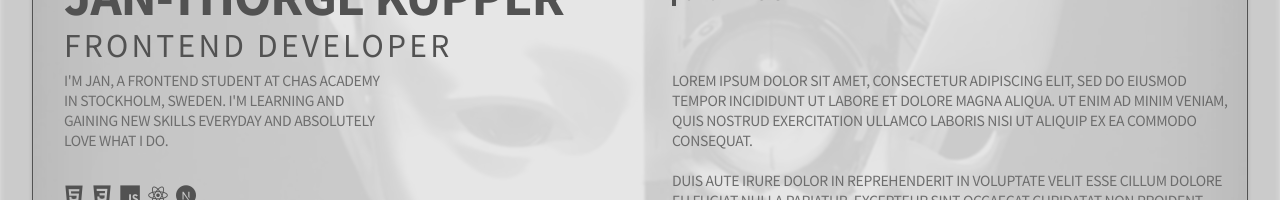
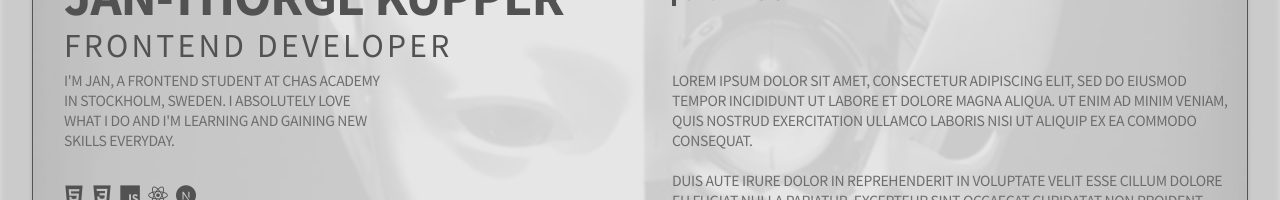
Before and after one commit to t-kupp/portfolio-v2, a Next.js app: page / in a window 1280 px wide. Shown: the part 310-510 px from the top of the page. Built offline with nearby package versions, Linux system fonts and the light colour scheme; a web font is replaced by a local one.

Commit message:
changed greeting section text

```diff
--- a/src/components/GreetingSection.jsx
+++ b/src/components/GreetingSection.jsx
@@ -7,8 +7,8 @@ export default function GreetingSection() {
         <div className='text-header'>Jan-Thorge Kupper</div>
         <div className='text-spaced'>Frontend Developer</div>
         <div className='text-description mb-8 max-w-xs'>
-          I'm Jan, a Frontend student at Chas Academy in Stockholm, Sweden. I'm learning and gaining
-          new skills everyday and absolutely love what I do.
+          I'm Jan, a Frontend student at Chas Academy in Stockholm, Sweden. I absolutely love what I
+          do and I'm learning and gaining new skills everyday.
         </div>
       </div>
       <TechStack />
```
